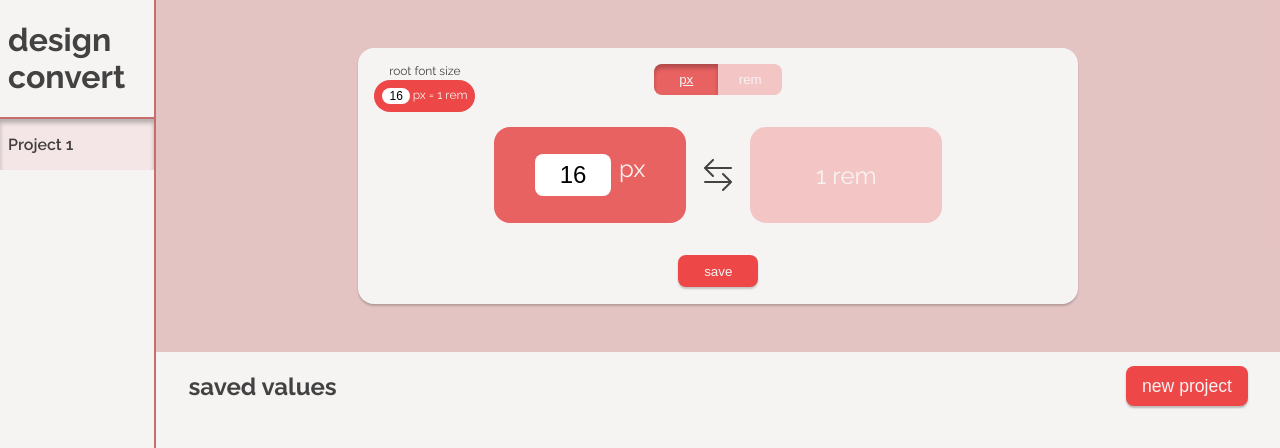
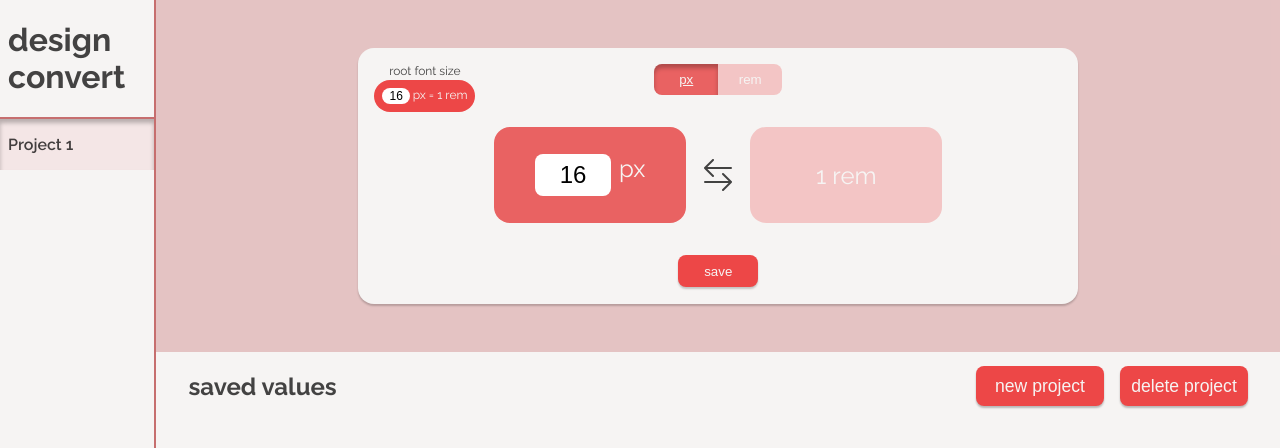
Before and after one commit to hunterxa/design-convert, a React (Vite) app: page / in a window 1280 px wide. Shown: the top 448 px of the page. Built offline with nearby package versions, Linux system fonts and the light colour scheme.

Commit message:
Started adding project delete functionality

```diff
--- a/package.json
+++ b/package.json
@@ -10,6 +10,7 @@
     "preview": "vite preview"
   },
   "dependencies": {
+    "@formkit/auto-animate": "^1.0.0-beta.6",
     "react": "^18.2.0",
     "react-dom": "^18.2.0",
     "react-icons": "^4.8.0"
--- a/src/App.css
+++ b/src/App.css
@@ -27,22 +27,27 @@
   color: #000000BA;
 }
 
-.new-project-button {
+.project-buttons {
+  display: flex;
+  gap: 1rem;
+}
+
+.project-button {
   background-color: #ED4747;
   color: #F6F4F3;
   border: none;
   height: 2.5rem;
-  padding: 0 1rem;
+  width: 8rem;
   font-size: 1.1rem;
   border-radius: 0.5rem;
   box-shadow: 0 0.125rem 0.125rem #00000040;
 }
 
-.new-project-button:hover {
+.project-button:hover {
   cursor: pointer;
 }
 
-.new-project-button:active {
+.project-button:active {
   transform: translateY(0.125rem);
   box-shadow: 0 0.0625rem 0.0625rem #00000040;
 }
--- a/src/App.tsx
+++ b/src/App.tsx
@@ -66,6 +66,10 @@ function App() {
     setSelectedProjectId(newProject.id)
   }
 
+  const deleteProject = (id: number) => {
+
+  }
+
   //Get conversions array from the selected project and map it to a list of SavedConversion components
   const savedConversionsList = savedProjects[selectedProjectId].conversions.map((conversion, index) => {
     return (
@@ -93,7 +97,10 @@ function App() {
         <div className="saved-container">
           <div className="saved-container-top-bar">
             <h2 className="saved-container-title">saved values</h2>
-            <button className="new-project-button" onClick={createNewProject}>new project</button>
+            <div className="project-buttons">
+              <button className="project-button new-project" onClick={createNewProject}>new project</button>
+              <button className="project-button delete-project">delete project</button>
+            </div>
           </div>
           <div className="saved-container-grid">
             {savedConversionsList}
```
Also changed, not shown: 1 other file (tests, documents, lock files or other folders).
